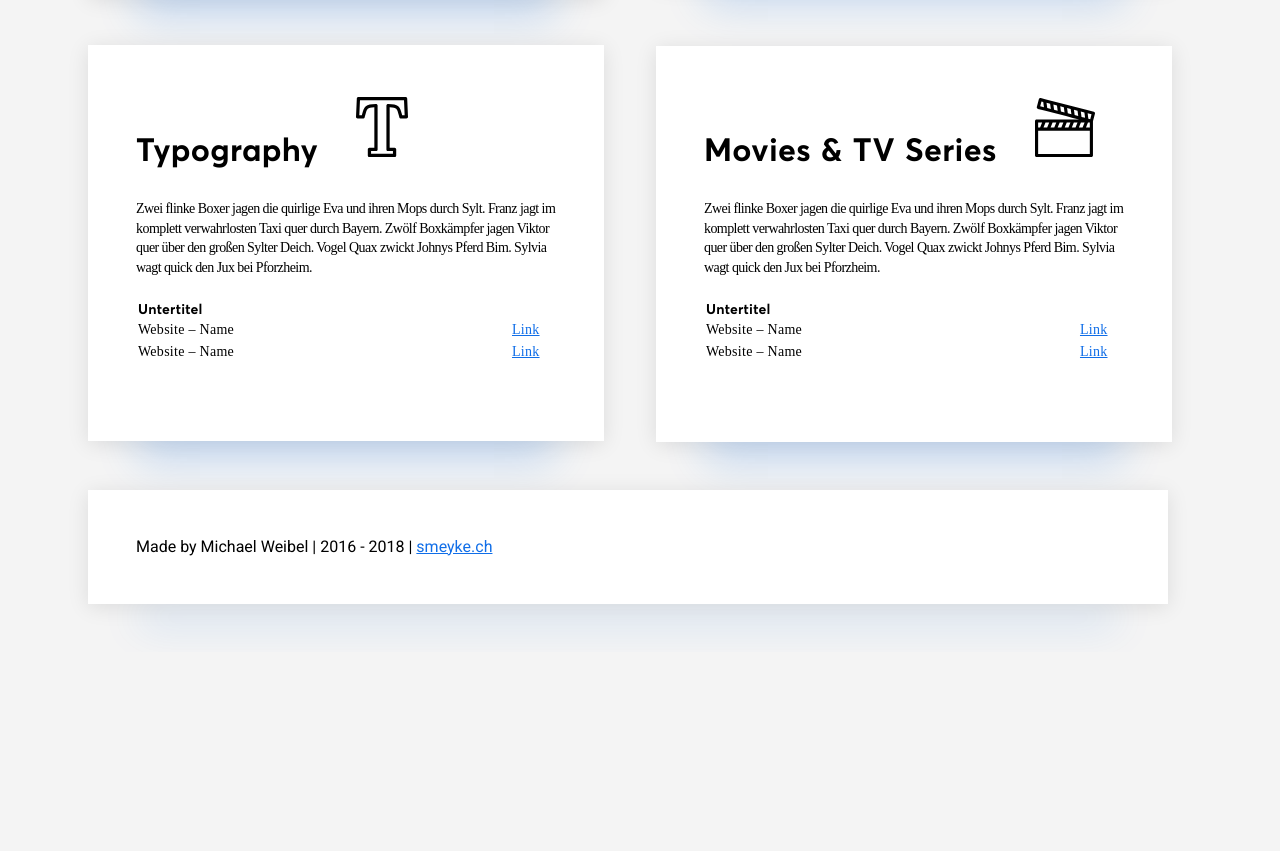
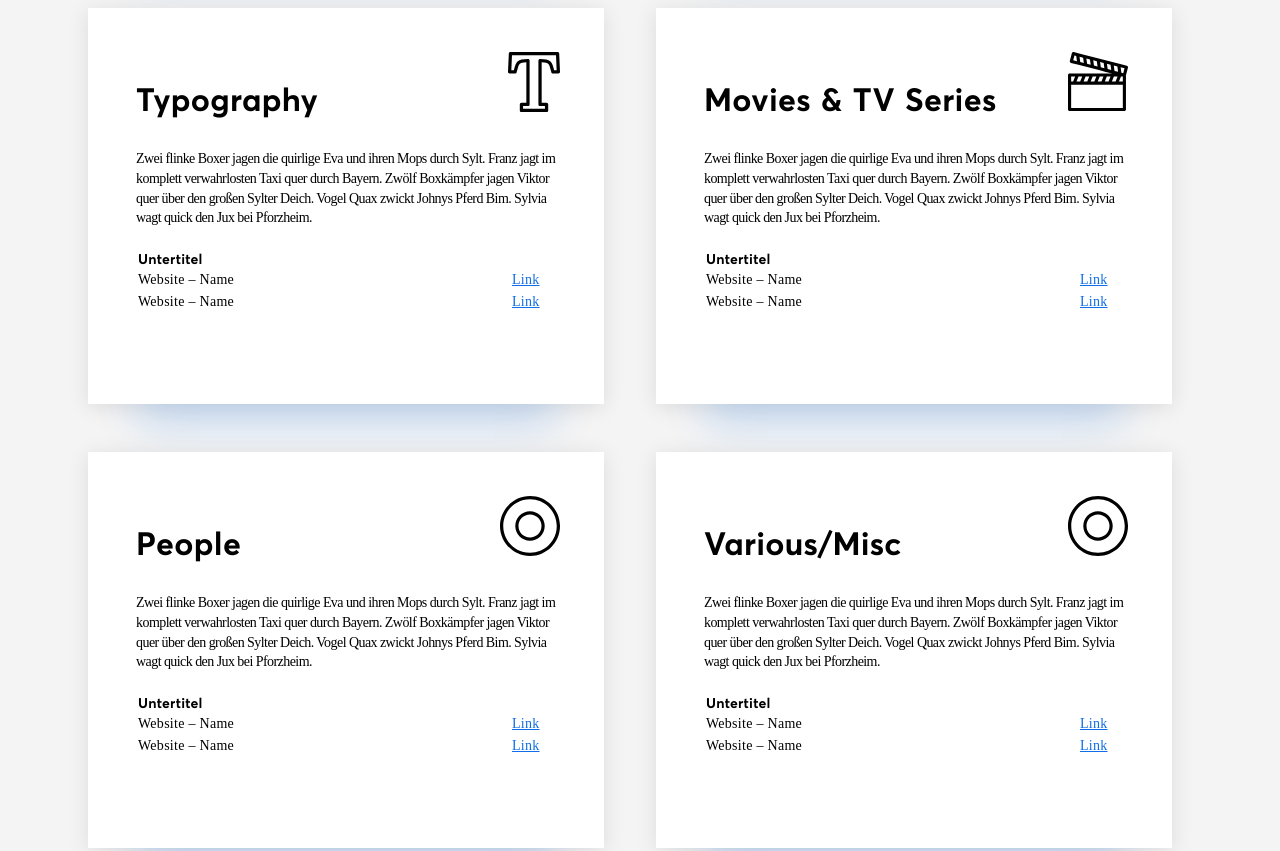
Before and after one commit to Smeyke/collections, a plain HTML site: page index.html in a window 1280 px wide. Shown: the part 1762-2613 px from the top of the page. Before the commit the page ends 2414 px from the top, so only its background shows below. Drawn offline with nearby package versions, Linux system fonts and the light colour scheme; a web font is replaced by a local one.

Commit message:
updating icons and content, positoning icons

```diff
--- a/index.html
+++ b/index.html
@@ -118,7 +118,7 @@
       <!-- READING -->
       <section class="row-2">
         <h2>Reading</h2>
-        <img src="img/icons-flat-opt/reading.svg" alt="Icon Hardware" class="icon-big">
+        <img src="img/icons-flat-opt/reading.svg" alt="Icon Reading" class="icon-big">
         <p>Zwei flinke Boxer jagen die quirlige Eva und ihren Mops durch Sylt. Franz jagt im komplett verwahrlosten Taxi quer durch Bayern. Zwölf Boxkämpfer jagen Viktor quer über den großen Sylter Deich. Vogel Quax zwickt Johnys Pferd Bim. Sylvia wagt quick den Jux bei Pforzheim.
         </p>
 
@@ -192,7 +192,7 @@
       <!-- TYPOGRAPHY -->
       <section class="row-2">
         <h2>Typography</h2>
-        <img src="img/icons-flat-opt/typography.svg" alt="Icon Hardware" class="icon-big">
+        <img src="img/icons-flat-opt/typography.svg" alt="Icon Typography" class="icon-big">
         <p>Zwei flinke Boxer jagen die quirlige Eva und ihren Mops durch Sylt. Franz jagt im komplett verwahrlosten Taxi quer durch Bayern. Zwölf Boxkämpfer jagen Viktor quer über den großen Sylter Deich. Vogel Quax zwickt Johnys Pferd Bim. Sylvia wagt quick den Jux bei Pforzheim.
         </p>
 
@@ -217,7 +217,7 @@
       <!-- MOVIES AND TV -->
       <section class="row-2">
         <h2>Movies & TV Series</h2>
-        <img src="img/icons-flat-opt/movies-and-tv.svg" alt="Icon Hardware" class="icon-big">
+        <img src="img/icons-flat-opt/movies-and-tv.svg" alt="Icon Movies and TV Series" class="icon-big">
         <p>Zwei flinke Boxer jagen die quirlige Eva und ihren Mops durch Sylt. Franz jagt im komplett verwahrlosten Taxi quer durch Bayern. Zwölf Boxkämpfer jagen Viktor quer über den großen Sylter Deich. Vogel Quax zwickt Johnys Pferd Bim. Sylvia wagt quick den Jux bei Pforzheim.
         </p>
 
@@ -238,6 +238,53 @@
 
       </section>
 
+      <!-- PEOPLE -->
+      <section class="row-2">
+        <h2>People</h2>
+        <img src="img/icons-flat-opt/placeholder.svg" alt="Icon People" class="icon-big">
+        <p>Zwei flinke Boxer jagen die quirlige Eva und ihren Mops durch Sylt. Franz jagt im komplett verwahrlosten Taxi quer durch Bayern. Zwölf Boxkämpfer jagen Viktor quer über den großen Sylter Deich. Vogel Quax zwickt Johnys Pferd Bim. Sylvia wagt quick den Jux bei Pforzheim.
+        </p>
+
+        <table class="sv-table">
+        <tr>
+          <th class="table-title">Untertitel</th>
+        </tr>
+        <tr>
+          <th class="table-row-1">Website – Name</th>
+          <th class="table-row-2"><a href="#">Link</a></th>
+        </tr>
+        <tr>
+          <th class="table-row-1">Website – Name</th>
+          <th class="table-row-2"><a href="#">Link</a></th>
+        </tr>
+        </table>
+
+      </section>
+
+      <!-- Misc -->
+      <section class="row-2">
+        <h2>Various/Misc</h2>
+        <img src="img/icons-flat-opt/placeholder.svg" alt="Icon People" class="icon-big">
+        <p>Zwei flinke Boxer jagen die quirlige Eva und ihren Mops durch Sylt. Franz jagt im komplett verwahrlosten Taxi quer durch Bayern. Zwölf Boxkämpfer jagen Viktor quer über den großen Sylter Deich. Vogel Quax zwickt Johnys Pferd Bim. Sylvia wagt quick den Jux bei Pforzheim.
+        </p>
+
+        <table class="sv-table">
+        <tr>
+          <th class="table-title">Untertitel</th>
+        </tr>
+        <tr>
+          <th class="table-row-1">Website – Name</th>
+          <th class="table-row-2"><a href="#">Link</a></th>
+        </tr>
+        <tr>
+          <th class="table-row-1">Website – Name</th>
+          <th class="table-row-2"><a href="#">Link</a></th>
+        </tr>
+        </table>
+
+      </section>
+
+
       <footer class="row-1">
         Made by Michael Weibel | 2016 - 2018 | <a href="https://smeyke.ch/" target="_blank">smeyke.ch</a>
       </footer>
```
Also changed, not shown: styles.sass (+4 -3 lines), img/icons-flat-opt/hardware.svg (added), img/icons-flat-opt/noun_1447823_cc.svg (deleted), img/icons-flat-opt/placeholder.svg (added), styles.css, 1 other file.
